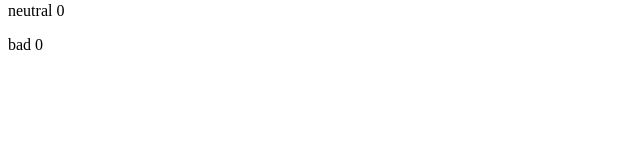
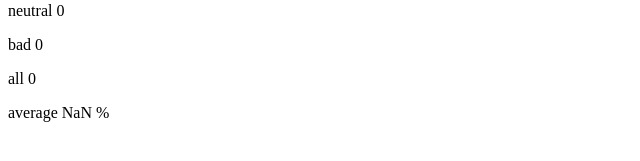
Before and after one commit to newton-adhikari/part1, a React (Create React App) app in the folder unicafe/: page / in a window 1280 px wide. Shown: the part 213-374 px from the top of the page, without its empty margins (0-640 px from the left). Built offline with nearby package versions, Linux system fonts and the light colour scheme.

Commit message:
unicafe step2 completed

```diff
--- a/unicafe/src/App.js
+++ b/unicafe/src/App.js
@@ -18,6 +18,8 @@ const App = () => {
     setBad(bad +1);
   }
 
+  const all = good + neutral + bad;
+  const average = good/(good + bad + neutral);
   return (
     <div>
       <h1>give feedback</h1>
@@ -28,6 +30,8 @@ const App = () => {
       <p>good {good}</p>
       <p>neutral {neutral}</p>
       <p>bad {bad}</p>
+      <p>all {all}</p>
+      <p>average {average} %</p>
     </div>
   )
 }
```
